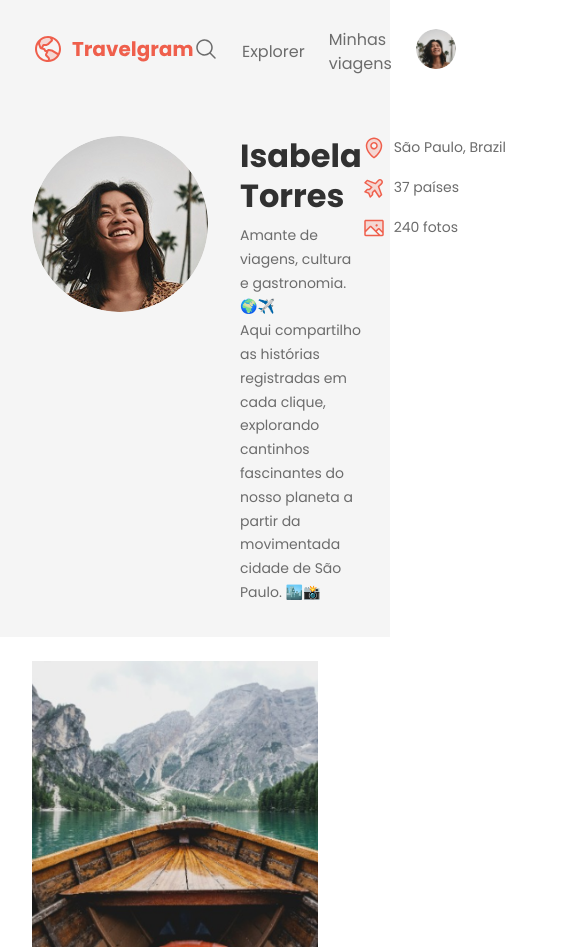
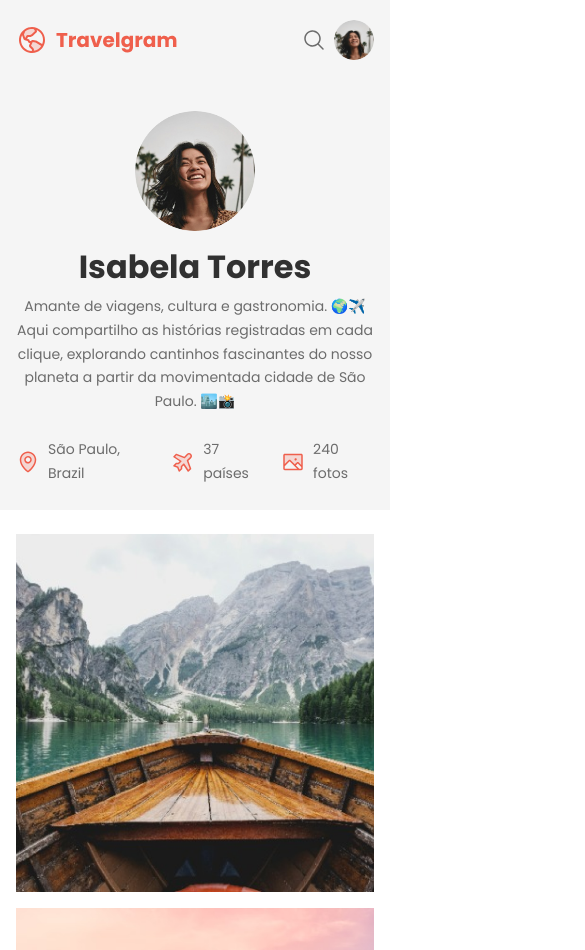
Before and after one commit to cAlbertoRodrigues/Travelgram, a plain HTML site: page index.html in a window 390 px wide. Shown: the top 950 px of the page, 585 px wide, since content can reach past the window. Drawn offline with Linux system fonts and the light colour scheme; a web font is replaced by a local one.

Commit message:
Mobile update

```diff
--- a/styles/footer.css
+++ b/styles/footer.css
@@ -7,3 +7,16 @@ footer {
 footer span:nth-child(1) {
     margin-right: auto;
 }
+
+@media (max-width: 768px) {
+  footer {
+    flex-direction: column;
+    align-items: center;
+    text-align: center;
+    gap: 12px;
+  }
+
+  footer span:nth-child(1) {
+    margin-right: 0;
+  }
+}
--- a/styles/global.css
+++ b/styles/global.css
@@ -45,3 +45,9 @@ a:hover {
 .bg-surface-color {
     background-color: var(--surface-color);
 }
+
+@media (max-width: 768px) {
+  .container {
+    padding-inline: 16px;
+  }
+}
--- a/styles/header.css
+++ b/styles/header.css
@@ -44,3 +44,41 @@ header .container {
     gap: 8px;
     width: 280px;
 }
+
+@media (max-width: 768px) {
+  header {
+    padding-block: 24px;
+  }
+
+  header .container {
+    flex-direction: column;
+    align-items: center;
+    gap: 24px;
+  }
+
+  #profile {
+    flex-direction: column;
+    align-items: center;
+    text-align: center;
+    gap: 16px;
+  }
+
+  #profile img {
+    width: 120px;
+    height: 120px;
+  }
+
+  #profile > div {
+    max-width: 100%;
+  }
+
+  #info {
+    flex-direction: row;
+    justify-content: center;
+    gap: 16px;
+  }
+
+  #info li {
+    width: auto;
+  }
+}
--- a/styles/main.css
+++ b/styles/main.css
@@ -10,3 +10,16 @@ main img {
     height: 286px;
     object-fit: cover;
 }
+
+@media (max-width: 768px) {
+  main {
+    display: grid;
+    grid-template-columns: 1fr;
+    gap: 16px;
+  }
+
+  main img {
+    width: 100%;
+    height: auto;
+  }
+}
--- a/styles/nav.css
+++ b/styles/nav.css
@@ -22,3 +22,20 @@ nav ul li:last-child img {
     object-fit: cover;
     border-radius: 50%;
 }
+
+@media (max-width: 768px) {
+  nav {
+    padding-block: 12px;
+  }
+
+  nav ul {
+    gap: 8px;
+  }
+
+  nav ul li {
+    display: none;
+  }
+  nav ul li:last-child {
+    display: flex;
+  }
+}
```
